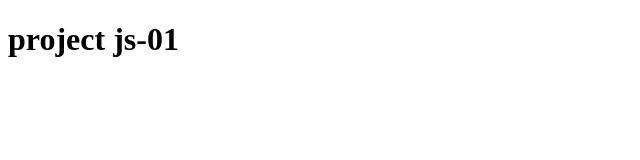
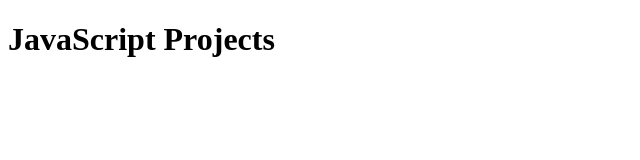
Before and after one commit to Faeze-Ahmadi/js-projects, a plain HTML site: page js/index.html in a window 1280 px wide. Shown: the whole page, without its empty margins (0-640 px from the left). Drawn offline with Linux system fonts and the light colour scheme.

Commit message:
first step

```diff
--- a/js/index.html
+++ b/js/index.html
@@ -6,7 +6,7 @@
     <title>Document</title>
 </head>
 <body>
-    <h1>project js-01</h1>
+    <h1>JavaScript Projects</h1>
     <noscript>please turn on your js engine.</noscript>
 
     <script src="./index.js"></script>
```
